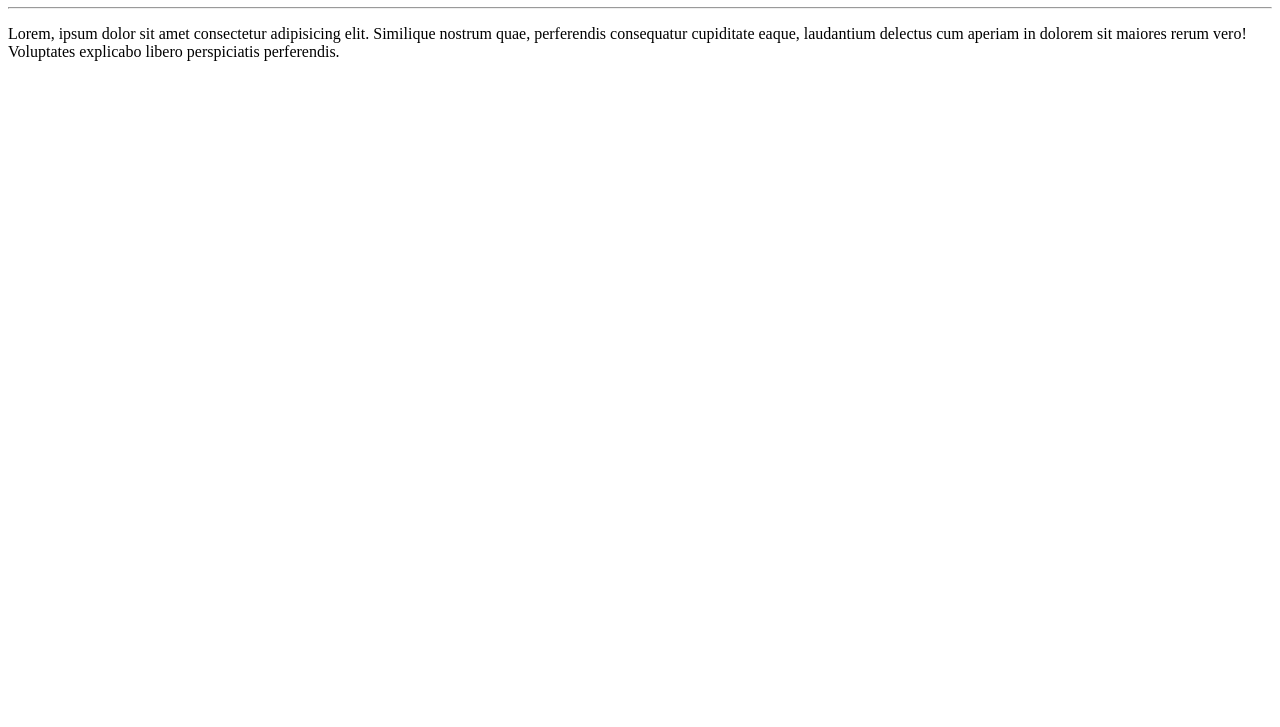
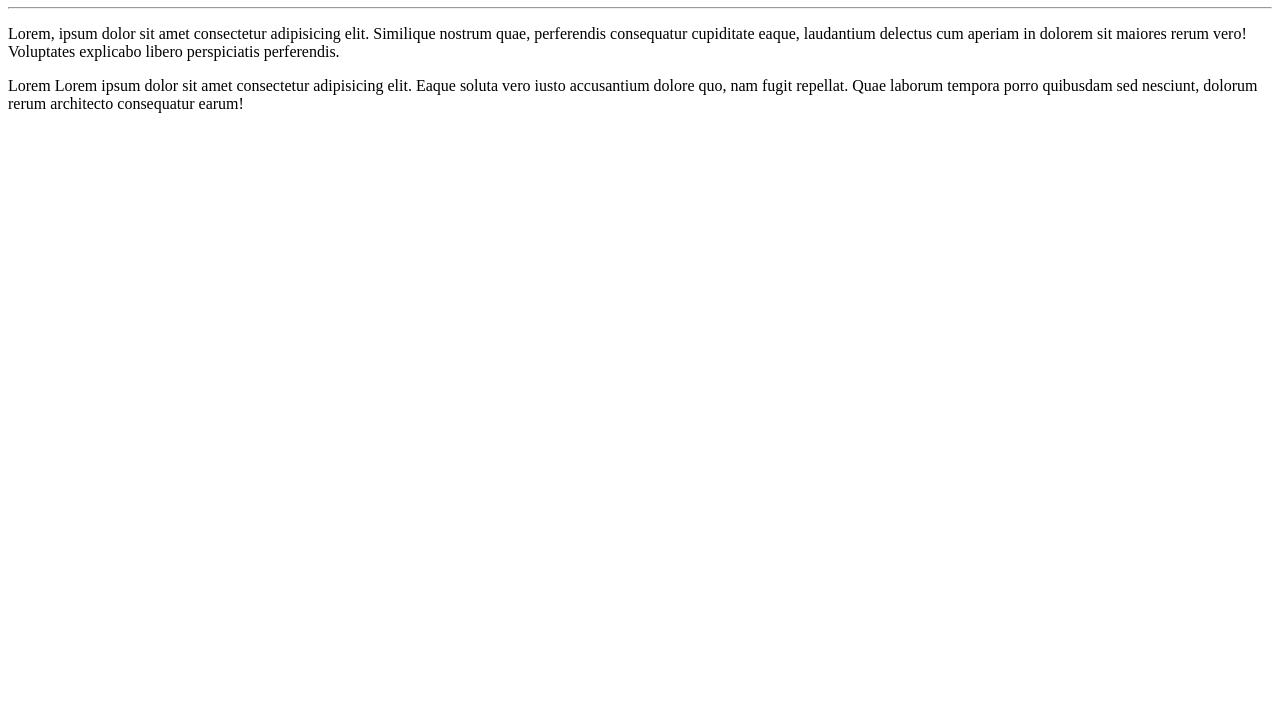
Before and after one commit to argofix/Ola_Mundo, a plain HTML site: page site/index.html in a window 1280 px wide. Shown: the part 73-800 px from the top of the page. Drawn offline with Linux system fonts and the light colour scheme.

Commit message:
Inserção de um segundo parágrafo
Inseri um segundo parágrafo

```diff
--- a/site/index.html
+++ b/site/index.html
@@ -10,5 +10,7 @@
    <h1>Olá, Mundo!</h1>
    <hr>
    <p>Lorem, ipsum dolor sit amet consectetur adipisicing elit. Similique nostrum quae, perferendis consequatur cupiditate eaque, laudantium delectus cum aperiam in dolorem sit maiores rerum vero! Voluptates explicabo libero perspiciatis perferendis.</p>
+   <p>Lorem Lorem ipsum dolor sit amet consectetur adipisicing elit. Eaque soluta vero iusto accusantium dolore quo, nam fugit repellat. Quae laborum tempora porro quibusdam sed nesciunt, dolorum rerum architecto consequatur earum!
+   </p>
 </body>
 </html>
```
